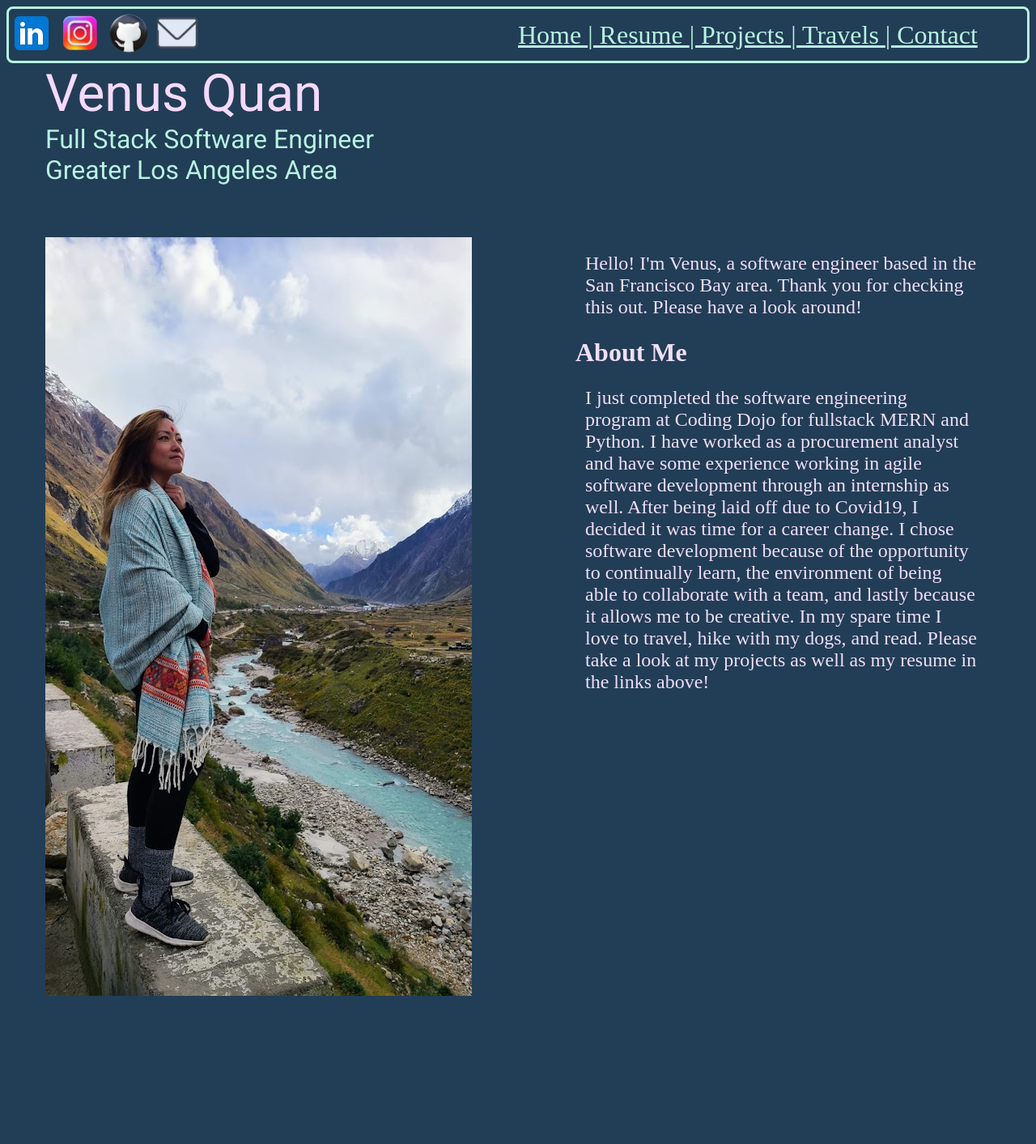
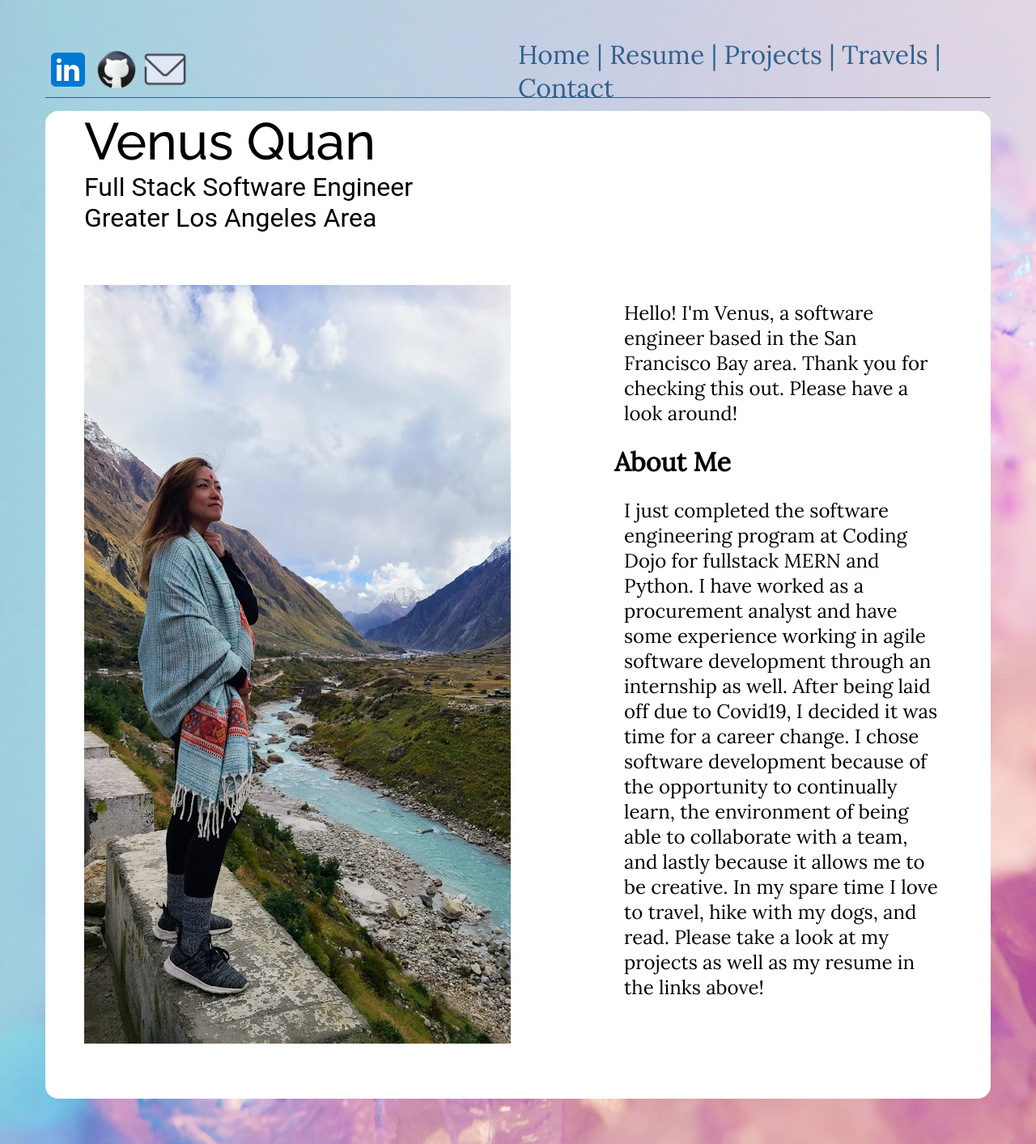
Before and after one commit to vxq5000/Portfolio, a Flask app: page / in a window 1280 px wide. Shown: the whole page at 81% size. Before the commit the page ends 1230 px from the top, so only its background shows below. Run offline with Flask 2, Linux system fonts and the light colour scheme.

Commit message:
Changed styling to make more modern

```diff
--- a/static/css/style.css
+++ b/static/css/style.css
@@ -1,24 +1,33 @@
 body {
-  background-color: rgb(34, 61, 86);
+  font-family: 'Lora', serif;
 }
 
+html {
+  background: url(/static/img/bgimg.jpg) no-repeat center center fixed;
+  background-size: cover;
+  padding: 3em;
+}
+
+.main{
+  background-color: white;
+  border-radius: 1em;
+}
 .namehead {
-  color:rgb(244,217,255);
+  font-size: 4em;
   font-family: 'Raleway', sans-serif;
-  font-family: 'Roboto', sans-serif;
-  font-size: 4em;
 }
 
 .navbar {
   height: 4em;
   align-items: center;
   display: flex;
-  border: solid .2em rgb(183, 243, 226);
-  border-radius: .5em;
+  border-bottom: solid .1em #32618d;
+  margin-bottom: 1em;
 }
 
 .navbar a {
-  color:rgb(183, 243, 226);
+  color: #32618d;
+  text-decoration: none;
 }
 
 .navleft img {
@@ -63,7 +72,6 @@ height: 3.5em;
 }
 
 .title {
-  color: rgb(183, 243, 226);
   font-family: 'Raleway', sans-serif;
   font-family: 'Roboto', sans-serif;
   font-size: 2em;
@@ -72,26 +80,16 @@ height: 3.5em;
 
 .right{
   flex: 1;
-  color: rgb(240, 222, 247);
   margin: 4em;
   height: 50em;
 }
 
-h2{
-  color:rgb(244,217,255);
-}
-
-h3 {
-  color: rgb(183, 243, 226);
-}
 .resumebody{
   display: flex;
 }
 
 .leftbar {
-  color: rgb(247, 237, 250);
   flex: .5;
-  border: solid .2em rgb(183, 243, 226);
   border-radius: .5em;
   margin: 4em;
   padding: .3em;
@@ -109,9 +107,7 @@ h3 {
 }
 
 .resumeright {
-  color: rgb(234, 228, 236);
   flex:2;
-  border: solid .2em rgb(183, 243, 226);
   border-radius: .5em;
   margin: 4em;
   padding: .5em;
@@ -133,18 +129,12 @@ h3 {
   padding-top: .3em;
 }
 
-a {
-  color: rgb(183, 243, 226);
-}
-
 .contact h1 {
   font-size: 2.5em;
-  color: rgb(183, 243, 226);
 }
 
 .contact p{
   font-size: 2em;
-  color: rgb(244,217,255);
   padding-top: .3em;
 }
 
@@ -168,13 +158,11 @@ a {
 }
 
 .appname {
-  color: rgb(183, 243, 226);
   font-size: 3em;
   text-decoration: underline;
 }
 
 .description{
   font-size: 1.5em;
-  color: rgb(247, 237, 250);
   margin-left: 1em;
 }
--- a/templates/mainpage.html
+++ b/templates/mainpage.html
@@ -4,17 +4,20 @@
   <meta charset="UTF-8">
   <meta http-equiv="X-UA-Compatible" content="IE=edge">
   <meta name="viewport" content="width=device-width, initial-scale=1.0">
-  <link rel="stylesheet" href="/static/css/style.css">
+  <link rel="stylesheet" href="{{ url_for('static', filename='css/style.css') }}">
   <link rel="preconnect" href="https://fonts.googleapis.com">
-<link rel="preconnect" href="https://fonts.gstatic.com" crossorigin>
-<link href="https://fonts.googleapis.com/css2?family=Raleway:wght@500&family=Roboto:wght@400;700&display=swap" rel="stylesheet">
+  <link rel="preconnect" href="https://fonts.gstatic.com" crossorigin>
+  <link href="https://fonts.googleapis.com/css2?family=Lora&display=swap" rel="stylesheet">
+  <link rel="preconnect" href="https://fonts.googleapis.com">
+  <link rel="preconnect" href="https://fonts.gstatic.com" crossorigin>
+  <link href="https://fonts.googleapis.com/css2?family=Raleway:wght@500&display=swap" rel="stylesheet">
   <title>About Me</title>
 </head>
 <body>
+
 <div class="navbar">
   <div class="navleft">
     <a href=""><img src="/static/img/linkedin.png" alt="linkedin icon"></a>
-    <a href=""><img src="/static/img/instagram-new.png" alt="instagram icon"></a>
     <a href=""><img src="/static/img/github.png" alt="github icon"></a>
     <a href=""><img src="/static/img/email.png" alt="email icon"></a>
   </div>
--- a/templates/resume.html
+++ b/templates/resume.html
@@ -4,14 +4,16 @@
   <meta charset="UTF-8">
   <meta http-equiv="X-UA-Compatible" content="IE=edge">
   <meta name="viewport" content="width=device-width, initial-scale=1.0">
-  <link rel="stylesheet" href="/static/css/style.css">
+  <link rel="stylesheet" href="{{ url_for('static', filename='css/style.css') }}">
+  <link rel="preconnect" href="https://fonts.googleapis.com">
+  <link rel="preconnect" href="https://fonts.gstatic.com" crossorigin>
+  <link href="https://fonts.googleapis.com/css2?family=Lora&display=swap" rel="stylesheet">
   <title>Resume</title>
 </head>
 <body>
   <div class="navbar">
     <div class="navleft">
       <a href=""><img src="/static/img/linkedin.png" alt="linkedin icon"></a>
-      <a href=""><img src="/static/img/instagram-new.png" alt="instagram icon"></a>
       <a href=""><img src="/static/img/github.png" alt="github icon"></a>
       <a href=""><img src="/static/img/email.png" alt="email icon"></a>
     </div>
```
Also changed, not shown: templates/contact.html (+3 -4 lines), templates/projects.html (+3 -4 lines), static/img/bgimg.jpg (added).
